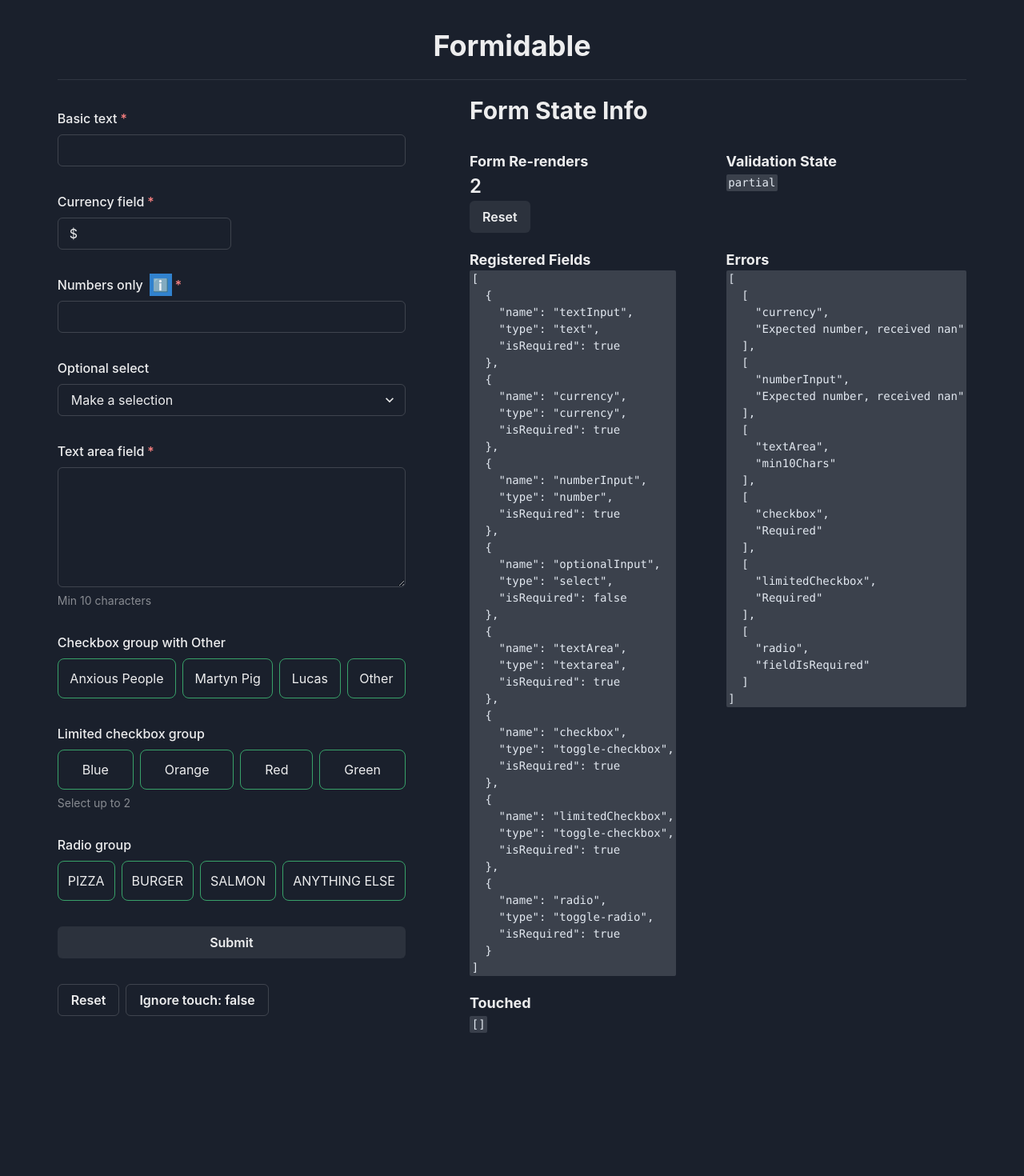
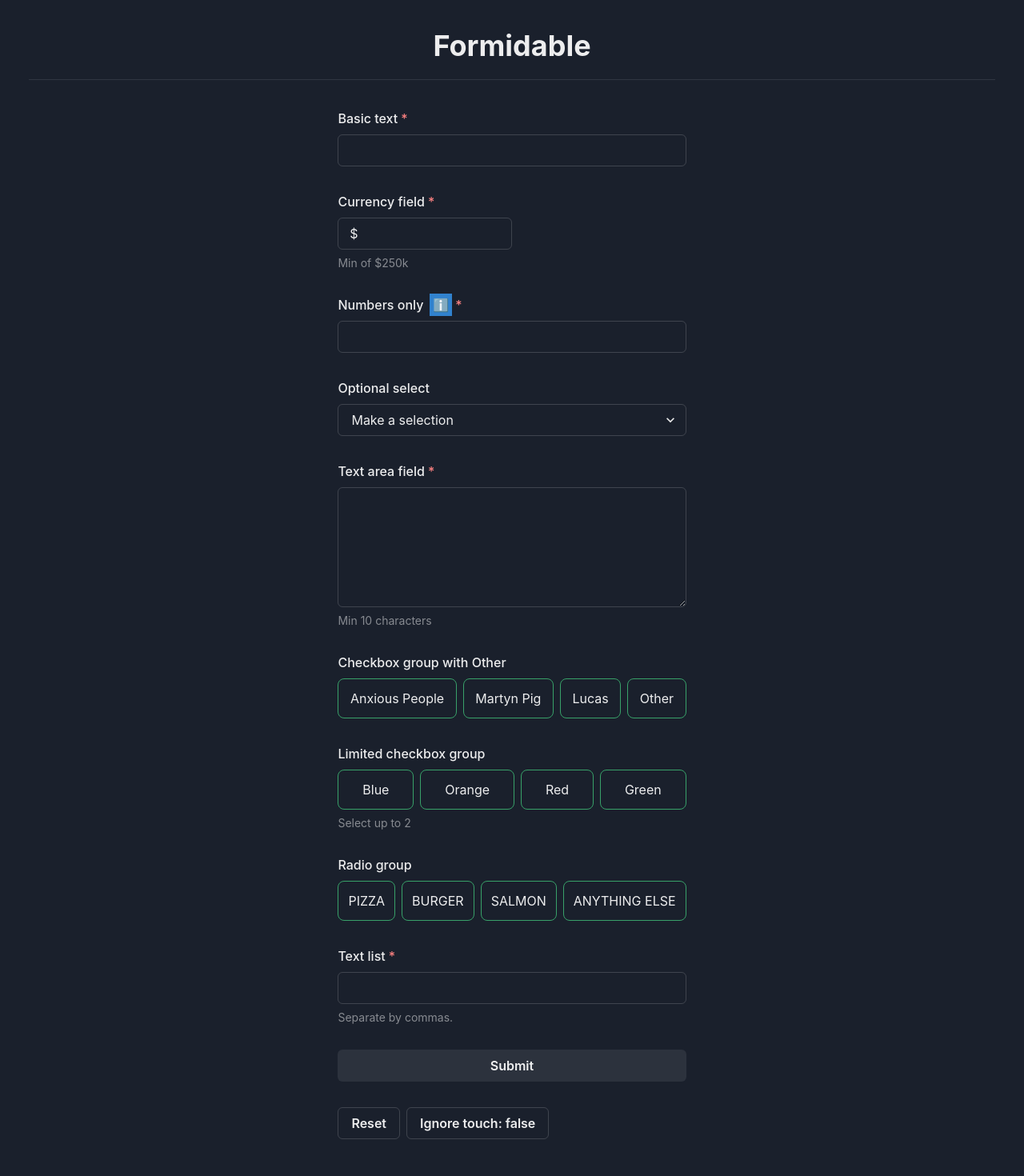
Before and after one commit to mattwells19/formidable, a Next.js app: page / in a window 1280 px wide. Shown: the top 1470 px of the page at 80% size. Before the commit the page ends 1359 px from the top, so only its background shows below. Built offline with nearby package versions, Linux system fonts and the light colour scheme.

Commit message:
Some validation fixes and new TextListField component for free form lists

```diff
--- a/components/Form/DebugForm.tsx
+++ b/components/DebugForm.tsx
@@ -7,9 +7,10 @@ import {
   StatLabel,
   StatNumber,
   Heading,
+  StatHelpText,
 } from "@chakra-ui/react";
 import { FC, useEffect, useReducer, useRef } from "react";
-import { FormElement, FormValidationState } from "./types";
+import { FormElement, FormValidationState } from "./Form/types";
 
 interface IDebugFormProps {
   fields: Array<FormElement>;
@@ -83,6 +84,10 @@ const DebugForm: FC<IDebugFormProps> = ({
           <Code>
             <pre>{JSON.stringify(Array.from(touchedFields), undefined, 2)}</pre>
           </Code>
+          <StatHelpText>
+            Names prefixed with &apos;formatted_&apos; use a dummy controlled
+            input for display purposes and a hidden input for the actual value.
+          </StatHelpText>
         </Stat>
       </StatGroup>
     </Box>
--- a/components/Form/Field.tsx
+++ b/components/Form/Field.tsx
@@ -19,6 +19,7 @@ import RadioGroupField from "./components/RadioGroupField";
 import type { FieldProps, FieldSpecificProps } from "./types";
 // import HelperTextIcon from "@/assets/HelperTextIcon";
 import CurrencyField from "./components/CurrencyField";
+import TextListField from "./components/TextListField";
 
 function FieldComponent(props: FieldSpecificProps): ReactElement | null {
   switch (props.type) {
@@ -42,6 +43,9 @@ function FieldComponent(props: FieldSpecificProps): ReactElement | null {
     }
     case "currency": {
       return <CurrencyField {...props} />;
+    }
+    case "multi-select": {
+      return <TextListField {...props} />;
     }
     default:
       return null;
--- a/components/Form/Form.tsx
+++ b/components/Form/Form.tsx
@@ -13,7 +13,7 @@ import {
 import type { ZodObject, ZodRawShape } from "zod";
 import zod from "zod";
 import { FormContextProvider } from "./contexts/FormContext";
-import DebugForm from "./DebugForm";
+import DebugForm from "../DebugForm";
 import type { FormValidationState, FormElement } from "./types";
 import { extractFormValues } from "./utils";
 
--- /dev/null
+++ b/components/Form/components/TextListField.tsx
@@ -0,0 +1,81 @@
+import { Input, InputProps, Tag, useDisclosure } from "@chakra-ui/react";
+import { ReactElement, useRef, useState } from "react";
+import type { CommonFieldSpecificProps, OmitOverlap } from "../types";
+
+export interface TextListFieldProps
+  extends CommonFieldSpecificProps<Array<string>>,
+    OmitOverlap<InputProps> {
+  type: "multi-select";
+}
+
+export default function TextListField({
+  name,
+  defaultValue,
+  value,
+  onChange,
+  onBlur,
+  ...inputProps
+}: TextListFieldProps): ReactElement {
+  const { isOpen, onClose, onOpen } = useDisclosure();
+  const [listValues, setListValues] = useState<Array<string>>(
+    defaultValue ?? value ?? []
+  );
+  const hiddenInputRef = useRef<HTMLInputElement | null>(null);
+
+  const inputValues = listValues.join(", ");
+
+  return (
+    <>
+      <Input
+        {...inputProps}
+        ref={(ref) => ref?.focus()}
+        onChange={(e) => {
+          const inputValue = e.target.value.trim();
+          let finalValue: Array<string> | null = null;
+
+          if (inputValue === "") {
+            finalValue = [];
+          } else if (inputValue.includes(",")) {
+            finalValue = inputValue
+              .split(",")
+              .map((v) => v.trim())
+              .filter((v) => v.length > 0);
+          } else {
+            finalValue = [inputValue];
+          }
+
+          if (hiddenInputRef.current) {
+            hiddenInputRef.current.value = finalValue.join(",");
+          }
+
+          setListValues(finalValue);
+          onChange?.(finalValue);
+        }}
+        onBlur={(e) => {
+          onClose();
+          onBlur?.(e);
+        }}
+        hidden={!isOpen}
+        defaultValue={inputValues}
+        name={`formatted_${name}`}
+      />
+      <Input
+        as="button"
+        onClick={onOpen}
+        onFocus={onOpen}
+        hidden={isOpen}
+        alignItems="center"
+        padding="1"
+        display="flex"
+        gap="1"
+        title={`Edit ${inputValues}`}
+        name={`formatted_${name}`}
+      >
+        {listValues.map((v) => (
+          <Tag key={v}>{v}</Tag>
+        ))}
+      </Input>
+      <input ref={hiddenInputRef} readOnly hidden name={name} />
+    </>
+  );
+}
--- a/components/Form/types.ts
+++ b/components/Form/types.ts
@@ -4,7 +4,8 @@ import type { SelectFieldProps } from "./components/SelectField";
 import type { TextareaFieldProps } from "./components/TextareaField";
 import type { CheckboxGroupFieldProps } from "./components/CheckboxGroupField";
 import type { RadioGroupFieldProps } from "./components/RadioGroupField";
-import { CurrencyFieldProps } from "./components/CurrencyField";
+import type { CurrencyFieldProps } from "./components/CurrencyField";
+import type { TextListFieldProps } from "./components/TextListField";
 
 export type FormElement = {
   name: string;
@@ -49,7 +50,8 @@ export type FieldSpecificProps =
   | TextareaFieldProps
   | CheckboxGroupFieldProps
   | RadioGroupFieldProps
-  | CurrencyFieldProps;
+  | CurrencyFieldProps
+  | TextListFieldProps;
 
 export type FieldProps = CommonFieldProps & FieldSpecificProps;
 
--- a/components/Form/utils.ts
+++ b/components/Form/utils.ts
@@ -25,13 +25,23 @@ export function extractFormValues(
           ),
         };
       case "toggle-checkbox":
-      case "multi-select":
         return {
           ...acc,
           [field.name]: formDataObj
             .getAll(field.name)
             .map((item) => item.toString()),
         };
+      case "multi-select":
+        const inputValue = formDataObj.getAll(field.name)[0].toString();
+        const value =
+          inputValue.length > 0
+            ? inputValue.split(",").map((item) => item.toString())
+            : [];
+
+        return {
+          ...acc,
+          [field.name]: value,
+        };
       default:
         return acc;
     }
--- a/pages/index.tsx
+++ b/pages/index.tsx
@@ -27,6 +27,7 @@ type FormValues = {
   checkbox: Array<string>;
   radio: string;
   limitedCheckbox: Array<string>;
+  textList: Array<string>;
   dependentInput?: string;
 };
 
@@ -35,19 +36,23 @@ function useFormValidation(isOpen: boolean) {
 
   return useMemo(() => {
     const formValidationNoOther = zod.object({
-      textInput: zod.string({
-        required_error: formatMessage({ id: "fieldIsRequired" }),
+      textInput: zod.string().min(1, {
+        message: formatMessage({ id: "fieldIsRequired" }),
       }),
       currency: zod
         .number({
-          required_error: formatMessage({ id: "fieldIsRequired" }),
+          invalid_type_error: formatMessage({ id: "fieldIsRequired" }),
         })
         .min(250000, {
           message: formatMessage({ id: "min250k" }),
         }),
-      numberInput: zod.number({
-        required_error: formatMessage({ id: "fieldIsRequired" }),
-      }),
+      numberInput: zod
+        .number({
+          invalid_type_error: formatMessage({ id: "fieldIsRequired" }),
+        })
+        .min(0, {
+          message: formatMessage({ id: "notNegative" }),
+        }),
       optionalInput: zod.string().optional(),
       textArea: zod
         .string()
@@ -58,18 +63,27 @@ function useFormValidation(isOpen: boolean) {
           message: formatMessage({ id: "max500Chars" }),
         }),
       checkbox: zod
+        .string()
+        .array()
+        .min(1, {
+          message: formatMessage({ id: "fieldIsRequired" }),
+        }),
+      limitedCheckbox: zod
+        .string()
+        .array()
+        .min(1, {
+          message: formatMessage({ id: "fieldIsRequired" }),
+        })
+        .max(2),
+      radio: zod.string({
+        required_error: formatMessage({ id: "fieldIsRequired" }),
+      }),
+      textList: zod
         .string({
           required_error: formatMessage({ id: "fieldIsRequired" }),
         })
-        .array(),
-      limitedCheckbox: zod
-        .string({
-          required_error: formatMessage({ id: "fieldIsRequired" }),
-        })
-        .array(),
-      radio: zod.string({
-        required_error: formatMessage({ id: "fieldIsRequired" }),
-      }),
+        .array()
+        .min(1),
     });
 
     const formValidationWithOther = formValidationNoOther.merge(
@@ -118,7 +132,12 @@ export default function App() {
             {(formValidationState) => (
               <>
                 <Field type="text" name="textInput" label="Basic text" />
-                <Field type="currency" name="currency" label="Currency field" />
+                <Field
+                  type="currency"
+                  name="currency"
+                  label="Currency field"
+                  helperText="Min of $250k"
+                />
                 <Field
                   type="number"
                   name="numberInput"
@@ -140,6 +159,7 @@ export default function App() {
                   label="Text area field"
                   helperText="Min 10 characters"
                   minLength={10}
+                  maxLength={500}
                 />
                 <Field
                   type="toggle-checkbox"
@@ -176,6 +196,12 @@ export default function App() {
                   options={foodOptions}
                   getOptionLabel={(option) => option.toUpperCase()}
                 />
+                <Field
+                  type="multi-select"
+                  name="textList"
+                  label="Text list"
+                  helperText="Separate by commas."
+                />
                 <Button
                   disabled={formValidationState !== "complete"}
                   type="submit"
```
